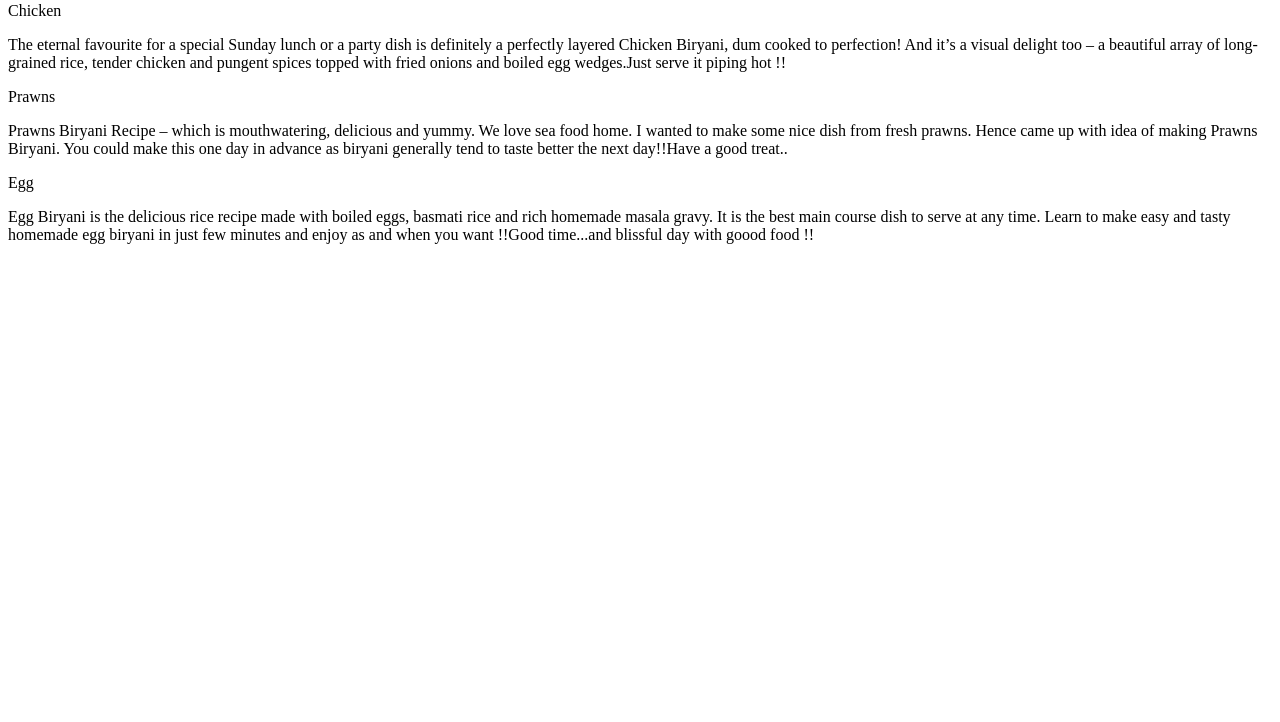
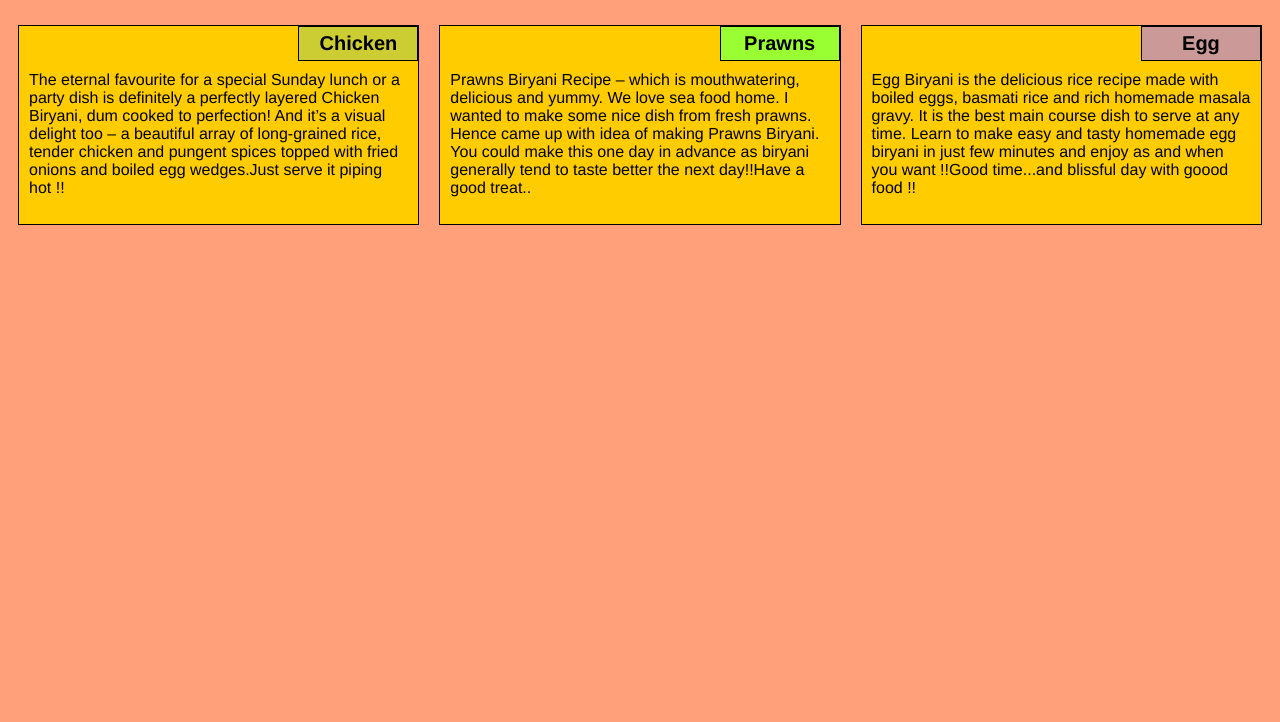
Before and after one commit to SravanthiKK/assignment2, a plain HTML site: page module2-solution/index.html in a window 1280 px wide. Shown: the part 78-800 px from the top of the page. Drawn offline with Linux system fonts and the light colour scheme.

Commit message:
change made

```diff
--- a/module2-solution/index.html
+++ b/module2-solution/index.html
@@ -5,13 +5,12 @@
 <meta charset="utf-8">
 <meta name="viewport" content="width=device-width, initial-scale=1">
 <title>Assignment2 for Module2-solution</title>
-<link rel="stylesheet" type="text/css" href="css/styles.css">
+<link rel="stylesheet" type="text/css" href="module2-solution.css">
 </head>
 
 <body>
 
 <h1>Our Menu</h1>
-
 <div id= row>
 
 <div class = "container col-lg-4 col-md-6 col-sm-12">
@@ -36,8 +35,8 @@ The eternal favourite for a special Sunday lunch or a party dish is definitely a
 
 <div class = "container col-lg-4 col-md-12 col-sm-12">
 <section>
-<div id = "Egg">
-Egg </div>
+<div id = "Egg">Egg
+</div>
 <p>
 Egg Biryani is the delicious rice recipe made with boiled eggs, basmati rice and rich homemade masala gravy. It is the best main course dish to serve at any time. Learn to make easy and tasty homemade egg biryani in just few minutes and enjoy as and when you want !!Good time...and blissful day with goood food !!
 </p>
```
